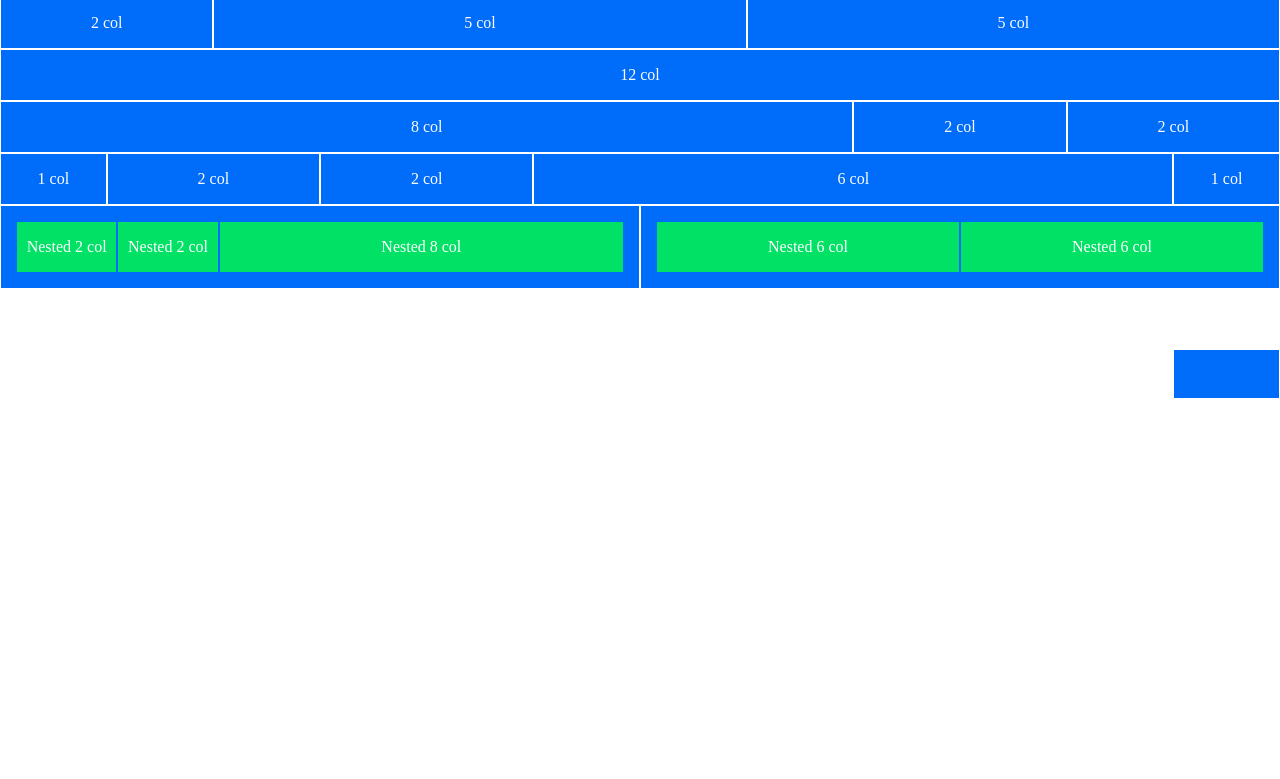
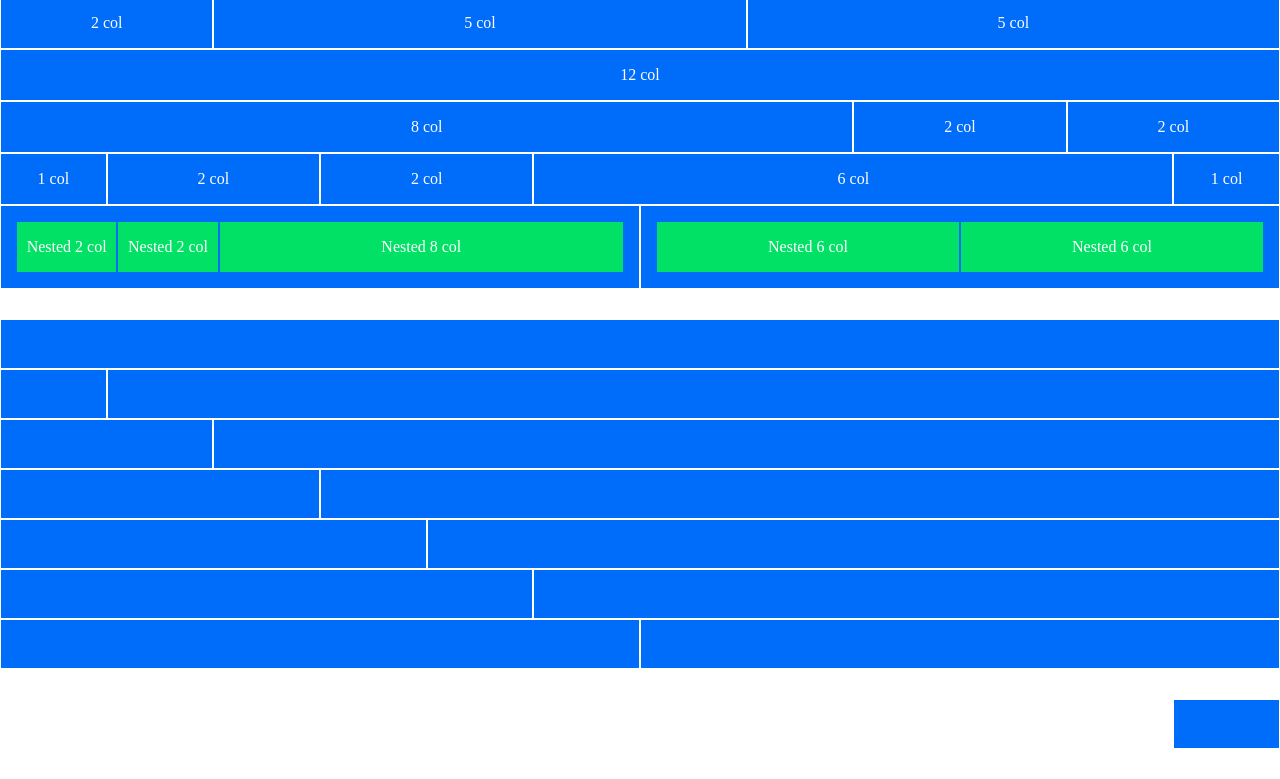
Before and after one commit to DarioGiusino/html-css-12bool, a plain HTML site: page index.html in a window 1280 px wide. Shown: the part 105-884 px from the top of the page. Before the commit the page ends 800 px from the top, so only its background shows below. Drawn offline with Linux system fonts and the light colour scheme.

Commit message:
second row

```diff
--- a/index.html
+++ b/index.html
@@ -65,24 +65,31 @@
     <!-- Second row -->
     <div class="row">
         <!-- 12/12 -->
-
+        <div class="col-12"></div>
 
         <!-- 1/12 + 11/12 -->
-
+        <div class="col-1"></div>
+        <div class="col-11"></div>
 
         <!-- 2/12 + 10/12 -->
-
+        <div class="col-2"></div>
+        <div class="col-10"></div>
 
         <!-- 3/12 + 9/12 -->
-
+        <div class="col-3"></div>
+        <div class="col-9"></div>
 
         <!-- 4/12 + 8/12 -->
-
+        <div class="col-4"></div>
+        <div class="col-8"></div>
 
         <!-- 5/12 + 7/12 -->
-
+        <div class="col-5"></div>
+        <div class="col-7"></div>
 
         <!-- 6/12 + 6/12 -->
+        <div class="col-6"></div>
+        <div class="col-6"></div>
     </div>
 
     <!-- Third row Offset -->
```
